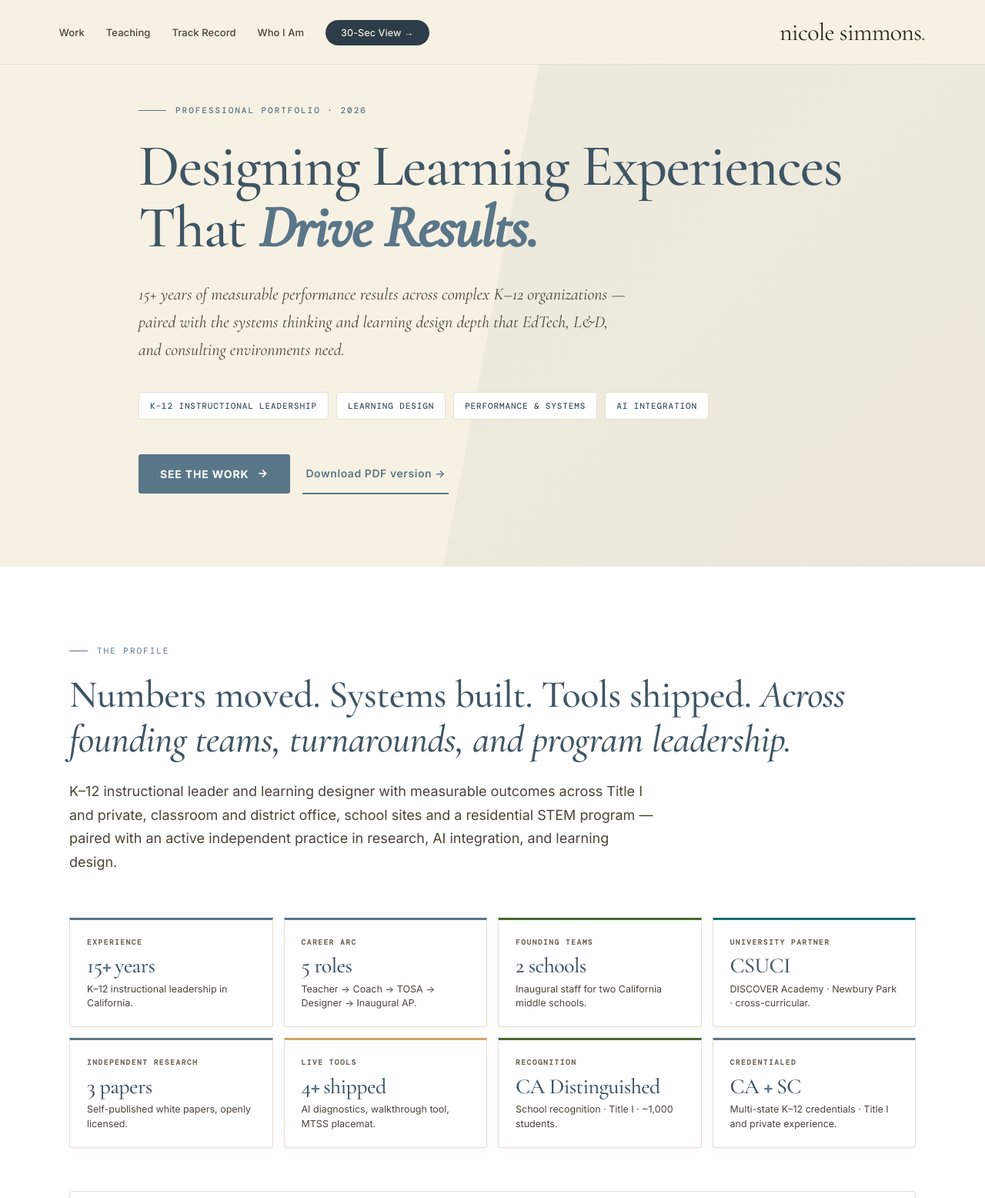
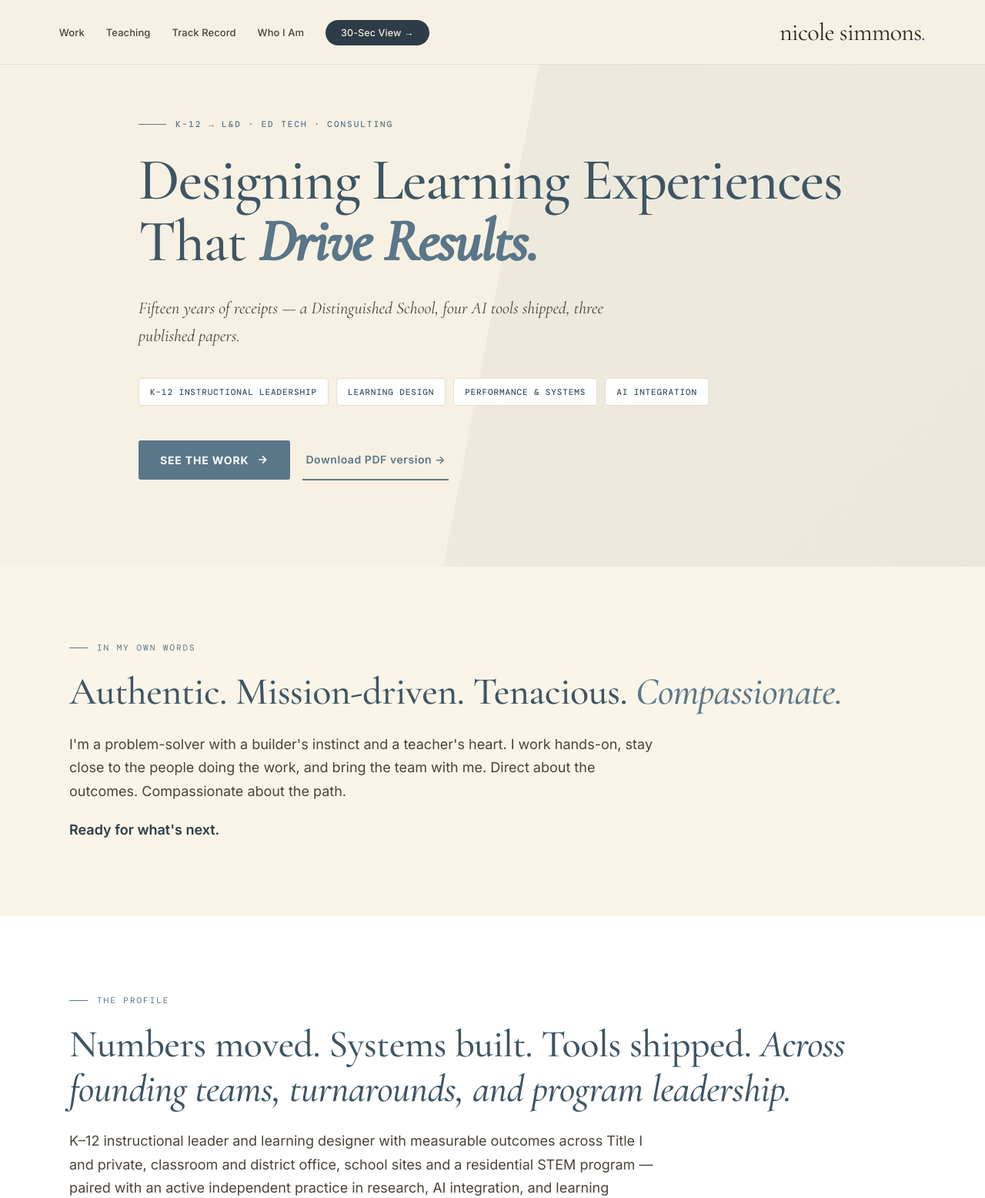
Before and after one commit to niclsim/niclsim.github.io, a plain HTML site: page index.html in a window 1280 px wide. Shown: the top 1556 px of the page at 77% size. Drawn offline with nearby package versions, Linux system fonts and the light colour scheme.

Commit message:
portfolio update

```diff
--- a/index.html
+++ b/index.html
@@ -1647,9 +1647,9 @@
 <!-- HERO -->
 <section class="hero" id="top">
   <div class="hero-inner">
-    <div class="hero-eyebrow">Professional Portfolio · 2026</div>
+    <div class="hero-eyebrow">K–12 → L&amp;D · Ed Tech · Consulting</div>
     <h1>Designing Learning Experiences That <em>Drive Results.</em></h1>
-    <p class="hero-tagline">15+ years of measurable performance results across complex K–12 organizations — paired with the systems thinking and learning design depth that EdTech, L&amp;D, and consulting environments need.</p>
+    <p class="hero-tagline">Fifteen years of receipts — a Distinguished School, four AI tools shipped, three published papers.</p>
     <div class="hero-pills">
       <span class="hero-pill">K–12 Instructional Leadership</span>
       <span class="hero-pill">Learning Design</span>
@@ -1663,6 +1663,16 @@
       </a>
       <a class="btn-secondary" href="Nicole_Simmons_Portfolio.pdf" target="_blank" rel="noopener">Download PDF version →</a>
     </div>
+  </div>
+</section>
+
+<!-- IN MY OWN WORDS -->
+<section class="profile-section" id="about" style="background: var(--cream-soft); padding-top: 96px; padding-bottom: 96px;">
+  <div class="section-inner">
+    <div class="section-label">In My Own Words</div>
+    <h2 class="section-title">Authentic. Mission-driven. Tenacious. <em style="color: var(--navy); font-style: italic; font-weight: 500;">Compassionate.</em></h2>
+    <p class="section-lead" style="margin-bottom: 20px;">I'm a problem-solver with a builder's instinct and a teacher's heart. I work hands-on, stay close to the people doing the work, and bring the team with me. Direct about the outcomes. Compassionate about the path.</p>
+    <p class="section-lead" style="margin-bottom: 0;"><strong style="color: var(--navy-darker); font-weight: 600;">Ready for what's next.</strong></p>
   </div>
 </section>
 
```
Also changed, not shown: lean.html (+4 -4 lines).
